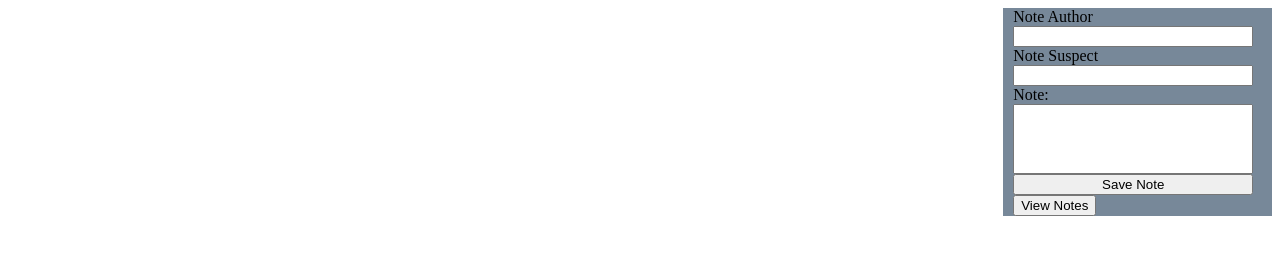
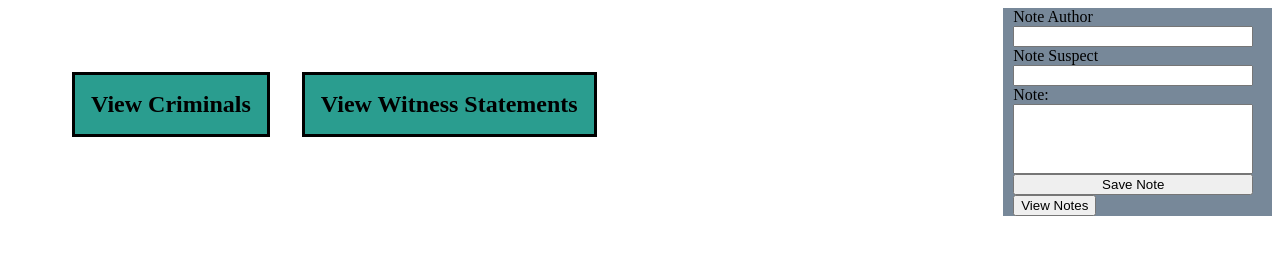
Before and after one commit to mgjeffries/NSS-glassdale-cold-case, a plain HTML site: page index.html in a window 1280 px wide. Drawn offline with Linux system fonts and the light colour scheme; no server answers.

Commit message:
style page

```diff
--- a/index.html
+++ b/index.html
@@ -11,13 +11,18 @@
 
     <main class="container">
         <div class="mainPage">
+            <header>
+                <div class="nav nav--criminal">View Criminals</div>
+                <div class="nav nav--witness">View Witness Statements</div>
+            </header>
+
             <div class="filters">
                 <div class="filter filters__crime"></div>
                 <div class="filter filters__incarceration"></div>
                 <div class="filter filters__officer"></div>
             </div>
 
-            <article class="criminalsContainer"></article>
+            <article class="criminalsContainer witnessesContainer"></article>
         </div>
 
 
--- a/styles/main.css
+++ b/styles/main.css
@@ -16,3 +16,16 @@
   background-color: lightslategray;
   padding:  0 10px;
 }
+
+header {
+  display: flex;
+  padding: 3rem;
+}
+.nav {
+  padding: 1rem;
+  margin: 1rem;
+  background-color: #2a9d8f;
+  border: solid black 3px;
+  font-size: 1.5em;
+  font-weight: bold;
+}
```
Also changed, not shown: scripts/witnesses/WitnesDataProvider.js (added), scripts/witnesses/WitnessHTMLConverter.js (added), scripts/witnesses/WitnessList.js (added).
